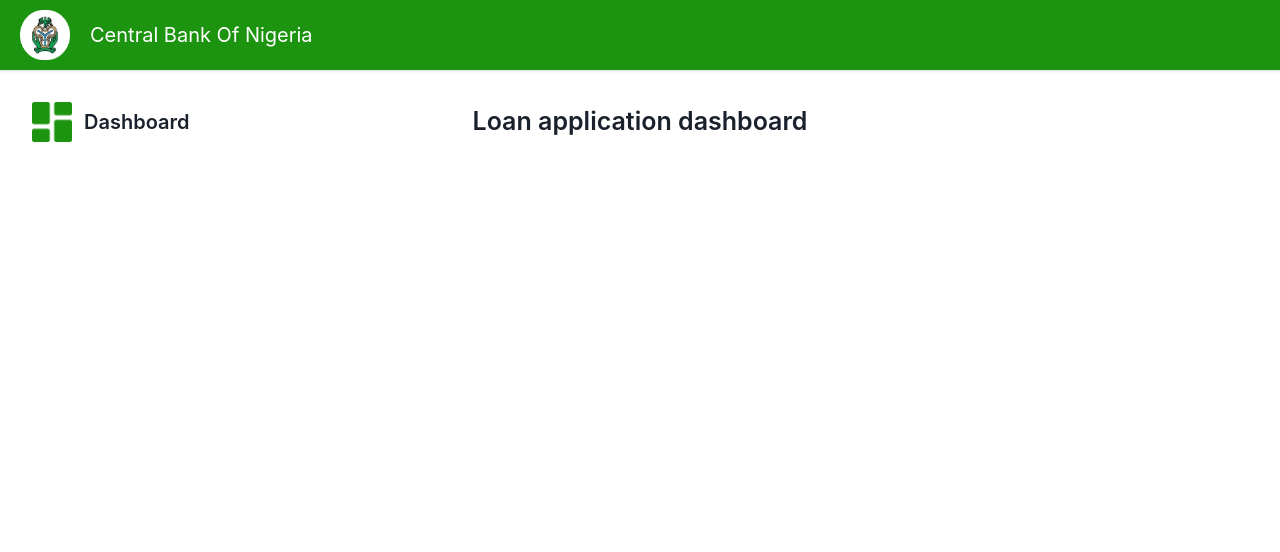
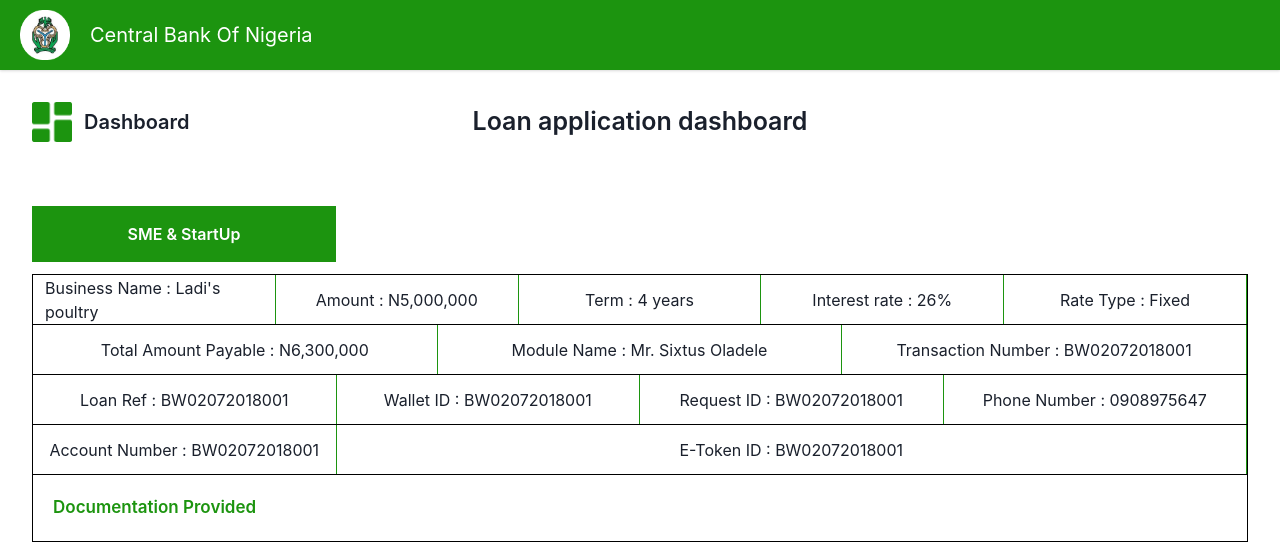
Before and after one commit to GREENFONTS/E-token-Application, a React (Create React App) app: page /LoanDashboard in a window 1280 px wide. Shown: the top 552 px of the page. Built offline with nearby package versions, Linux system fonts and the light colour scheme.

Commit message:
Built Loan dashboard

```diff
--- a/src/App.js
+++ b/src/App.js
@@ -1,8 +1,7 @@
 // import "./App.css";
 import Home from "./Pages/Home";
 import {BrowserRouter, Routes, Route} from 'react-router-dom';
-import LoanAppView from "./Pages/LoanAppView";
-import { ChakraProvider } from "@chakra-ui/react";
+import LoanAppDashboard from "./Pages/LoanAppDashboard";
 
 const App = () => {
   return (
@@ -10,7 +9,7 @@
     <BrowserRouter>
       <Routes>
         <Route path="/" element={<Home />}></Route>
-        <Route path="Gowns" element={<LoanAppView />}></Route>
+        <Route path="/LoanDashboard" element={<LoanAppDashboard />}></Route>
         {/* <Route path="Polo" element={<Borrower />}></Route>
         <Route path="Tpcs" element={<BorrowerView />}></Route> */}
         {/* <Route path="Bags/:itemId" element={<ProductPagebag />}></Route>
--- a/src/Pages/Home.js
+++ b/src/Pages/Home.jsx
@@ -1,14 +1,12 @@
 import React from "react";
 import Data from "./LoanData";
 import { useState } from "react";
-import LoanAppList from "./LoanAppList";
+
 import {
   Table,
   TableContainer,
-  Th,
   Thead,
   Tr,
-  Flex,
   Td,
   Tbody,
   TabList,
@@ -17,7 +15,6 @@
 } from "@chakra-ui/react";
 
 const Home = () => {
-  const [info, setInfo] = useState(Data);
   return (
     <>
       <Tabs variant="unstyled" width="100%" p="5">
--- /dev/null
+++ b/src/Pages/LoanAppDashboard.jsx
@@ -0,0 +1,87 @@
+import React from "react";
+import {
+  Flex,
+  Box,
+  Text,
+  Table,
+  TableContainer,
+  Thead,
+  Tr,
+  Td,
+  Tbody,
+} from "@chakra-ui/react";
+import SmallBox from "../components/smallBox";
+
+const LoanAppDashboard = () => {
+  return (
+    <>
+      <Box p="5" m="3">
+        <Box
+          bgColor="#1c940f"
+          width="25%"
+          textAlign="center"
+          color="white"
+          p="4"
+        >
+          <Text fontWeight="600">SME & StartUp</Text>
+        </Box>
+
+        <Box border="1px solid black" mt="3">
+          <Flex h="50px" borderBottom="1px solid black">
+            <SmallBox text={"Business Name : Ladi's poultry"} width={"20%"} />
+
+            <SmallBox text={"Amount : N5,000,000"} width={"20%"} />
+
+            <SmallBox text={"Term : 4 years"} width={"20%"} />
+
+            <SmallBox text={"Interest rate : 26%"} width={"20%"} />
+
+            <SmallBox text={"Rate Type : Fixed"} width={"20%"} />
+          </Flex>
+
+          <Flex h="50px" borderBottom="1px solid black">
+            <SmallBox
+              text={"Total Amount Payable : N6,300,000"}
+              width={"33.33%"}
+            />
+
+            <SmallBox
+              text={"Module Name : Mr. Sixtus Oladele"}
+              width={"33.33%"}
+            />
+
+            <SmallBox
+              text={"Transaction Number : BW02072018001"}
+              width={"33.33%"}
+            />
+          </Flex>
+
+          <Flex h="50px" borderBottom="1px solid black">
+            <SmallBox text={"Loan Ref : BW02072018001"} width={"25%"} />
+
+            <SmallBox text={"Wallet ID : BW02072018001"} width={"25%"} />
+
+            <SmallBox text={"Request ID : BW02072018001"} width={"25%"} />
+
+            <SmallBox text={"Phone Number : 0908975647"} width={"25%"} />
+          </Flex>
+
+          <Flex h="50px" borderBottom="1px solid black">
+            <SmallBox text={"Account Number : BW02072018001"} width={"25%"} />
+
+            <SmallBox text={"E-Token ID : BW02072018001"} width={"75%"} />
+
+          </Flex>
+
+          <Box p="5">
+            <Flex>
+              <Text color="#1c940f" fontWeight={"600"} fontSize="17px">Documentation Provided</Text>
+            </Flex>
+          </Box>
+
+        </Box>
+      </Box>
+    </>
+  );
+};
+export default LoanAppDashboard;
--- a/src/Pages/LoanAppList.js
+++ /dev/null
@@ -1,32 +0,0 @@
-import React from "react";
-import { Link } from "react-router-dom";
-
-function LoanAppList({ info }) {
-  return (
-    <div className="flexing">
-      {info.map((info) => {
-        // const fid = info.id;
-        // const product = info.find((product) => product.id === itemId);
-
-        const { id, name, amount, term, intrestRate, rateType, amountPayable } =
-          info;
-        return (
-          <article key={id}>
-            <div id="disp" className="list-disp">
-              <p>{name}</p>
-              <p>{amount}</p>
-              <p>{term}</p>
-              <p>{intrestRate}</p>
-              <p>{rateType}</p>
-              <p>{amountPayable}</p>
-              <Link className="view" to={`/${id}`}>
-                view
-              </Link>
-            </div>
-          </article>
-        );
-      })}
-    </div>
-  );
-}
-export default LoanAppList;
--- a/src/Pages/LoanAppView.js
+++ /dev/null
@@ -1,20 +0,0 @@
-import React from "react";
-import { Link, useParams } from "react-router-dom";
-import Data from "./LoanData";
-
-const LoanAppView = () => {
-  const { itemId } = useParams();
-  const product = Data.find((product) => product.id === itemId);
-  const { id, name, amount, term, intrestRate, rateType, amountPayable } =
-    product;
-
-  return (
-    <section>
-      <div>
-        <p>{name}</p>
-      </div>
-    </section>
-  );
-};
-
-export default LoanAppView;
--- a/src/components/Drawer.jsx
+++ b/src/components/Drawer.jsx
@@ -5,18 +5,16 @@
   Flex,
   useDisclosure,
   DrawerHeader,
-  LinkBox,
   DrawerOverlay,
   Image,
   Text,
   Button,
-  HStack,
   Icon,
 } from "@chakra-ui/react";
 import { MdOutlineKeyboardArrowRight } from "react-icons/md";
 
 const DrawerComponent = (props) => {
-  const { isOpen, onClose } = useDisclosure();
+  const { onClose } = useDisclosure();
   return (
     <Drawer
       isOpen={props.drawerState}
--- a/src/components/nav.jsx
+++ b/src/components/nav.jsx
@@ -1,4 +1,4 @@
-import { Box, Container, Image, Text, Flex } from "@chakra-ui/react";
+import { Image, Text, Flex } from "@chakra-ui/react";
 import { useState } from "react";
 import DrawerComponent from "./Drawer";
 
--- /dev/null
+++ b/src/components/smallBox.js
@@ -0,0 +1,17 @@
+import { Flex, Text } from "@chakra-ui/react";
+
+const SmallBox = ({ text, width }) => {
+  return (
+    <Flex
+      w={width}
+      borderRight="1px solid #1c940f"
+      p="3"
+      alignItems="center"
+      justifyContent="center"
+    >
+      <Text>{text}</Text>
+    </Flex>
+  );
+};
+
+export default SmallBox;
```
